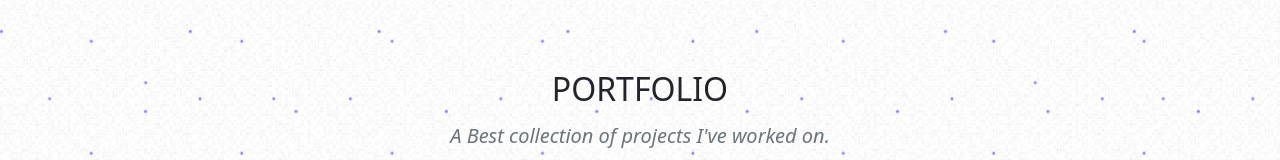
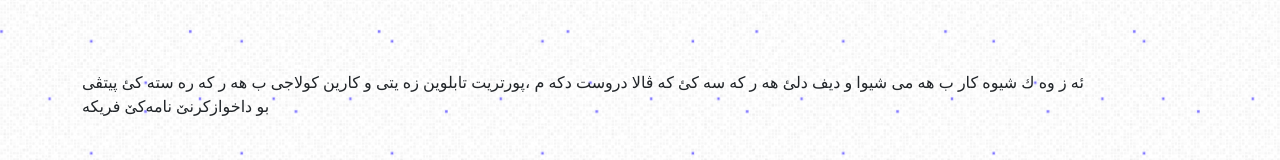
Before and after one commit to Warvin-saleh/Warven-salh, a plain HTML site: page index.html in a window 1280 px wide. Shown: the part 818-978 px from the top of the page. Drawn offline with nearby package versions, Linux system fonts and the light colour scheme.

Commit message:
Update index.html

```diff
--- a/index.html
+++ b/index.html
@@ -76,6 +76,13 @@
   <section class="container py-5" id="portfolio">
     <div class="row mt-4 py-3">
       <div class="col-12 d-flex flex-column text-center justify-content-center">
+        <p class="janot">
+          ئه ز وه ك شيوه كار ب هه مى شيوا
+و ديف دلئ هه ر كه سه كئ كه ڤالا دروست دكه م ،پورتريت تابلوين زه يتى
+و كارين كولاجى ب هه ر كه ره سته كئ پيتڤى
+<br>
+بو داخوازکرنێ نامەکێ فریکە
+</p><br><br>
         <h2 data-lang-text="portfolio">PORTFOLIO</h2>
         <h5 class="text-secondary fw-normal py-2 fst-italic" data-lang-text="portfolio-description">A Best collection of projects I've worked on.</h5>
       </div>
```
